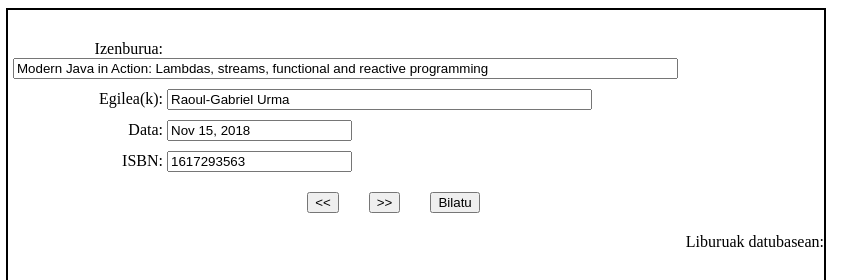
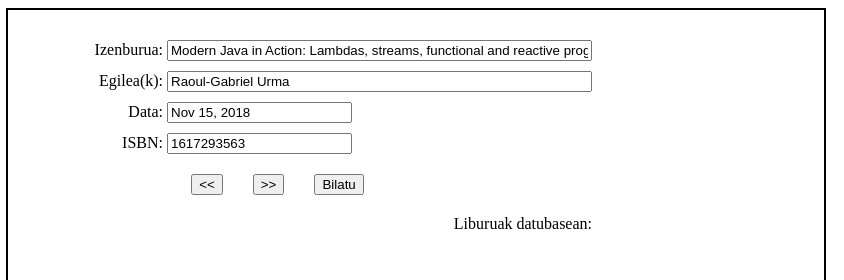
Before and after one commit to umoran001/openlibrary-partial-solution, a plain HTML site: page index.html in a window 1280 px wide. Shown: the top 280 px of the page, 436-1280 px from the left. Drawn offline with Linux system fonts and the light colour scheme.

Commit message:
Update styles

```diff
--- a/index.html
+++ b/index.html
@@ -1,3 +1,4 @@
+
 <html>
 	<head>
 		<link href="css/estiloak.css" rel="stylesheet">
@@ -16,7 +17,7 @@
 			<div class="sarrerak">
 				<div class="input">
 					<label>Izenburua: </label>
-					<input type='text' id='izenburua' size="80">
+					<input type='text' id='izenburua' size="50">
 				</div>
 				<div class="input">
 					<label>Egilea(k): </label>
```
Also changed, not shown: css/estiloak.css (line endings or trailing spaces).
